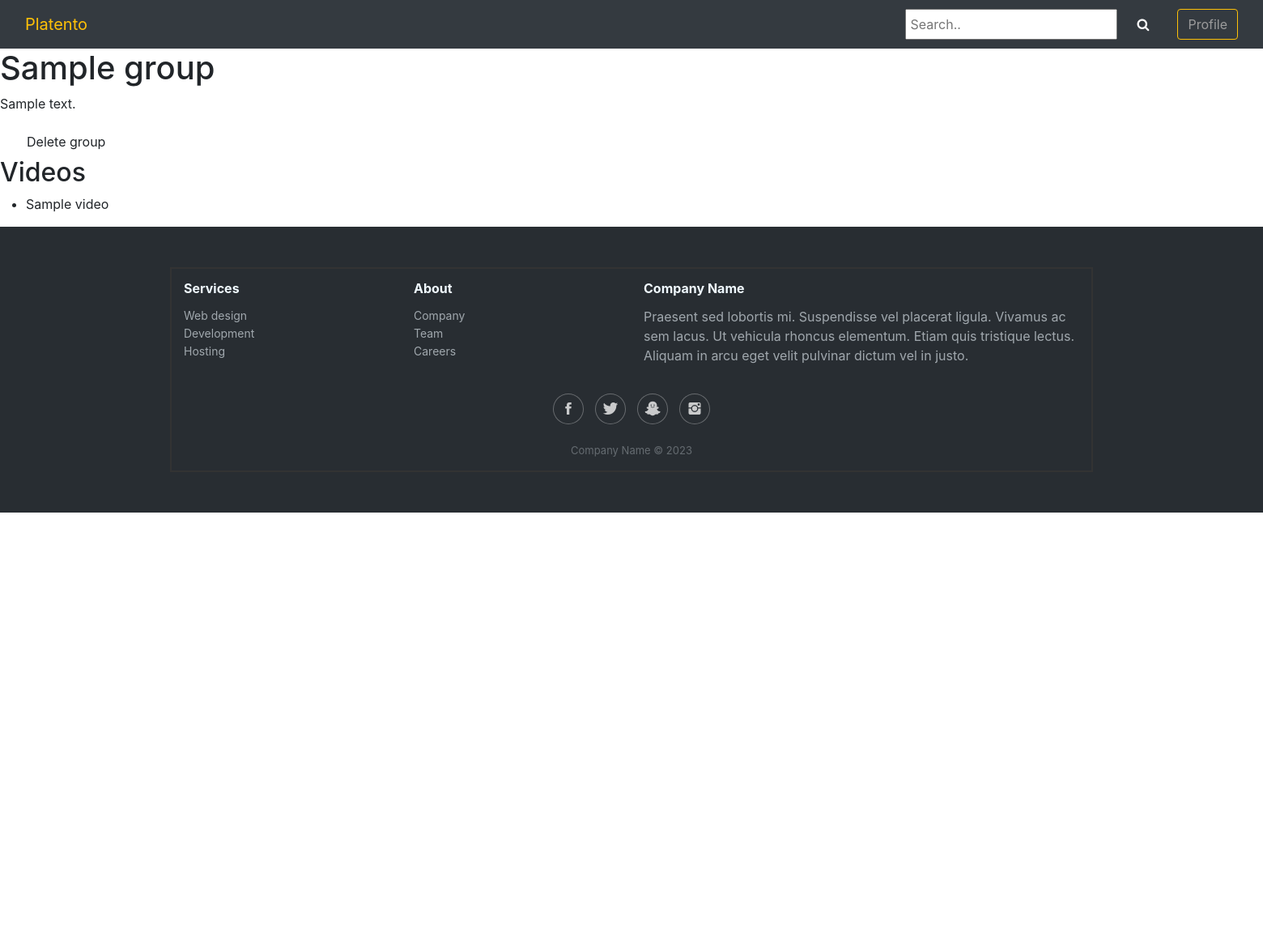
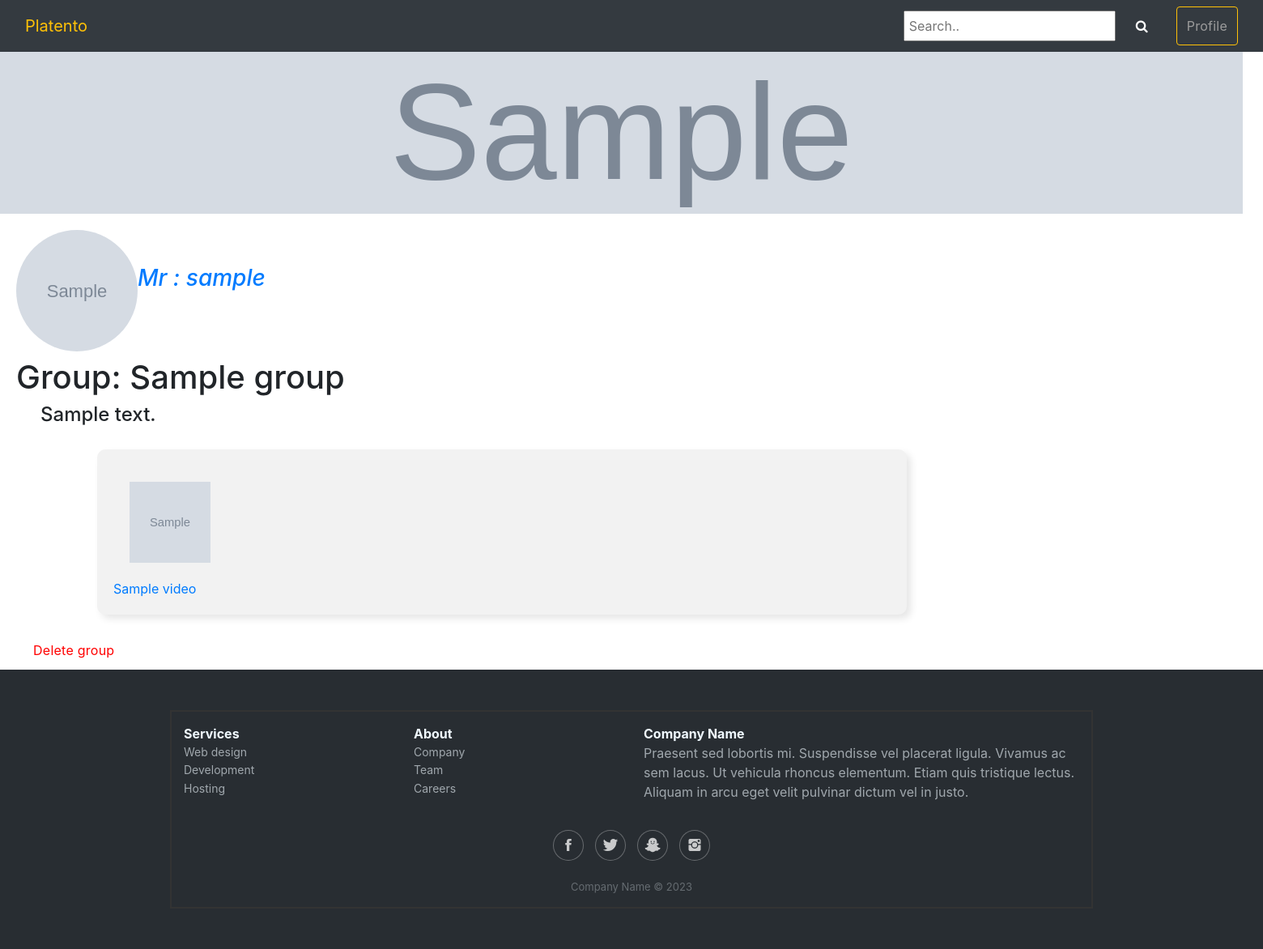
Before and after one commit to Ayat166/TeachPlatform, a Django app: page /group/1/ in a window 1560 px wide. Shown: the whole page at 81% size. Before the commit the page ends 633 px from the top, so only its background shows below. Run offline with Django 4.2, Linux system fonts and the light colour scheme; a user stored in the database is signed in; tables that the repository leaves empty hold one stand-in row (values such as "Sample post"); grey boxes marked "Sample" are stand-in pictures; some libraries are stand-ins or nearby versions.

Commit message:
update templates

```diff
--- a/templates/base.html
+++ b/templates/base.html
@@ -9,7 +9,7 @@
         <link href="https://cdn.jsdelivr.net/npm/bootstrap@5.1.3/dist/css/bootstrap.min.css" rel="stylesheet"
         integrity="sha384-1BmE4kWBq78iYhFldvKuhfTAU6auU8tT94WrHftjDbrCEXSU1oBoqyl2QvZ6jIW3" crossorigin="anonymous">
 
-        <title>News | {% block title %}{% endblock %}</title>
+        <title>Platento | {% block title %}{% endblock %}</title>
     </head>
     <body>
         {% include 'partials/_navbar.html' %}
--- a/templates/pages/group_detail.html
+++ b/templates/pages/group_detail.html
@@ -1,16 +1,172 @@
 {% extends 'base.html' %}
 {% load static %}
+{%block title%}Group{%endblock%}
+{% block content %}
 
 <html>
 <head>
+    <style>
+        body {
+            font-family: Arial, sans-serif;
+            margin: 0;
+            padding: 0;
+        }
+        header {
+            background-color: #ffc107a3;
+            color: white;
+            padding: 20px;
+            text-align: center;
+        }
+        h2 {
+            margin-left: 10px;
+            text-align: left;
+            display: inline;
+        }
+        h1{
+            display: inline-block;
+            margin-left: 20px;
+        }
 
-  <link rel="stylesheet" href="{% static 'css/main.css' %}">
-  <title>Platento | Group</title>
+        section {
+            display: flex;
+            flex-wrap: wrap;
+            justify-content: space-around;
+            padding: 20px;
+        }
+        article {
+            background-color: #f2f2f2;
+            border-radius: 10px;
+            box-shadow: 5px 5px 10px rgba(0, 0, 0, 0.1);
+            margin-left: 100px;
+            padding: 20px;
+            width: 1000px;
+        }
+        article h2 {
+            margin-top: 0;
+        }
+        article p {
+            margin-bottom: 0;
+        }
+        .cont img{
+            background-size: cover; /* to make the image cover the entire container */
+            display: flex; /* to make the container a flex container */
+            align-items: center; /* to vertically center the content */
+            justify-content: center;
+            height: 100vh;
+        }
+        .user2 {
+            width: 1535px;
+            height: 200px;
+            object-fit: cover;
+            display: inline;
+
+          }
+          .user {
+            border-radius: 50%;
+            margin-left: 20px;
+            width: 150px;
+            height: 150px;
+            object-fit: cover;
+            display: inline;
+            margin-top: 20px;
+          }
+          .temp{
+            margin: 20px;
+            width: 100px;
+            height: 100px;
+            object-fit: cover;
+            display: block;
+          }
+          h3{
+            display: inline;
+          }
+          h4{
+            margin-left: 50px;
+          }
+          .btn {
+            display: inline;
+            align-items: center;
+            background: none;
+            border: 1px solid lighten(gray, 24%);
+            height: 48px;
+            padding: 0 24px 0 16px;
+            letter-spacing: .25px;
+            border-radius: 24px;
+            cursor: pointer;
+
+            &:focus {
+              outline: none;
+            }
+
+            .mdi {
+              margin-right: 8px;
+            }
+          }
+
+          .btn-delete {
+            font-size: 16px;
+            color: red;
+
+            >.mdi-delete-empty {
+              display: none;
+            }
+
+            &:hover {
+              background-color: lighten(red, 48%);
+
+              >.mdi-delete-empty {
+                display: block;
+              }
+
+              >.mdi-delete {
+                display: none;
+              }
+            }
+
+            &:focus {
+              box-shadow: 0 0 0 4px lighten(red, 40%);
+            }
+          }
+    </style>
+
 </head>
-{% block content %}
-    <h1>{{ group.name }}</h1>
-    <p>{{ group.description }}</p>
-    {% if request.user == user.user %}
+{% if request.user.is_authenticated %}
+    {% if group.image %}
+    <img src="{{group.image.url}}" class="user2">
+    {% else %}
+    <img src="{% static 'image\STACKED.jpg' %}" class="user2">
+    {% endif %}
+
+    <label for="id_profile_image">
+        {% if user.profile_image %}
+            <a href="{% url 'profileuser' user.user.id %}" class="username-link"><img src="{{user.profile_image.url}}" class="user"><h3 style="font-style: italic;">Mr : {{ user.user.username }}</h3></a>
+        {% else %}
+            <a href="{% url 'profileuser' user.user.id %}" class="username-link"><img src="{% static 'image\default-profile-photo.png' %}" class="user"><h3 style="font-style: italic;">Mr : {{ user.user.username }}</h3></a>
+        {% endif %}
+
+    </label><br><h1>Group: {{ group.name }}</h1>
+    <h4>{{ group.description }}</h4>
+
+    {% for video in group.videos.all %}
+    <section>
+        <article>
+    {% if video.image %}
+    <a href="{% url 'video' video.id %}" class="username-link"><img src="{{video.image.url}}" class="temp">{{ video.title }}</a>
+    {% else %}
+    <a href="{% url 'video' video.id %}" class="username-link"><img src="{% static 'image\STACKED.jpg' %}" class="temp">{{ video.title }}</a>
+    {% endif %}
+        </article>
+    </section>
+    {% empty %}
+        <li>No videos yet.</li>
+    {% endfor %}
+    </ul>
+    {%else%}
+        <h4 class="alert alert-danger">
+            You must <a href="{% url 'login' %}" class="text-dark"> Sign In </a>
+        <h4>
+   {%endif%}
+   {% if request.user == user.user %}
     <form id="delete-form" action="{% url 'group_delete' group.pk %}" method="POST">
         {% csrf_token %}
         <button class="btn btn-delete" type="submit" onclick="return confirmDelete()">
@@ -20,14 +176,6 @@
         </button>
     </form>
     {% endif %}
-    <h2>Videos</h2>
-    <ul>
-    {% for video in group.videos.all %}
-        <li>{{ video.title }}</li>
-    {% empty %}
-        <li>No videos yet.</li>
-    {% endfor %}
-    </ul>
     </html>
     <script>
     function confirmDelete() {
@@ -38,4 +186,5 @@
         }
     }
     </script>
+
 {% endblock %}
--- a/templates/pages/video.html
+++ b/templates/pages/video.html
@@ -134,7 +134,7 @@ body {
 </html>
 <script>
   function confirmDelete() {
-    if (window.confirm('Are you sure you want to delete this group?')) {
+    if (window.confirm('Are you sure you want to delete this video?')) {
       return true;
   } else {
       return false;
--- a/video/models.py
+++ b/video/models.py
@@ -3,10 +3,14 @@ from accounts.models import Users
 
 def upload_video_media(instance, filename):
     return "video/{0}/{1}".format(instance.uploaded_by.user.username, filename)
+def upload_image_media(instance, filename):
+    return "videoImage/{0}/{1}".format(instance.uploaded_by.user.username, filename)
+
 
 class Video(models.Model):
     title = models.CharField(max_length=200)
     description = models.TextField()
+    image = models.ImageField("GroupImage",upload_to=upload_image_media, null=True, blank=True)
     file = models.FileField("video",upload_to=upload_video_media)
     uploaded_by = models.ForeignKey(Users, on_delete=models.CASCADE)
     uploaded_at = models.DateTimeField(auto_now_add=True)
```
Also changed, not shown: templates/accounts/profile.html (+6 -3 lines), templates/pages/group_form.html (+39 -4 lines), templates/pages/videos.html (+7 -5 lines), video/migrations/0003_video_image.py (added).
